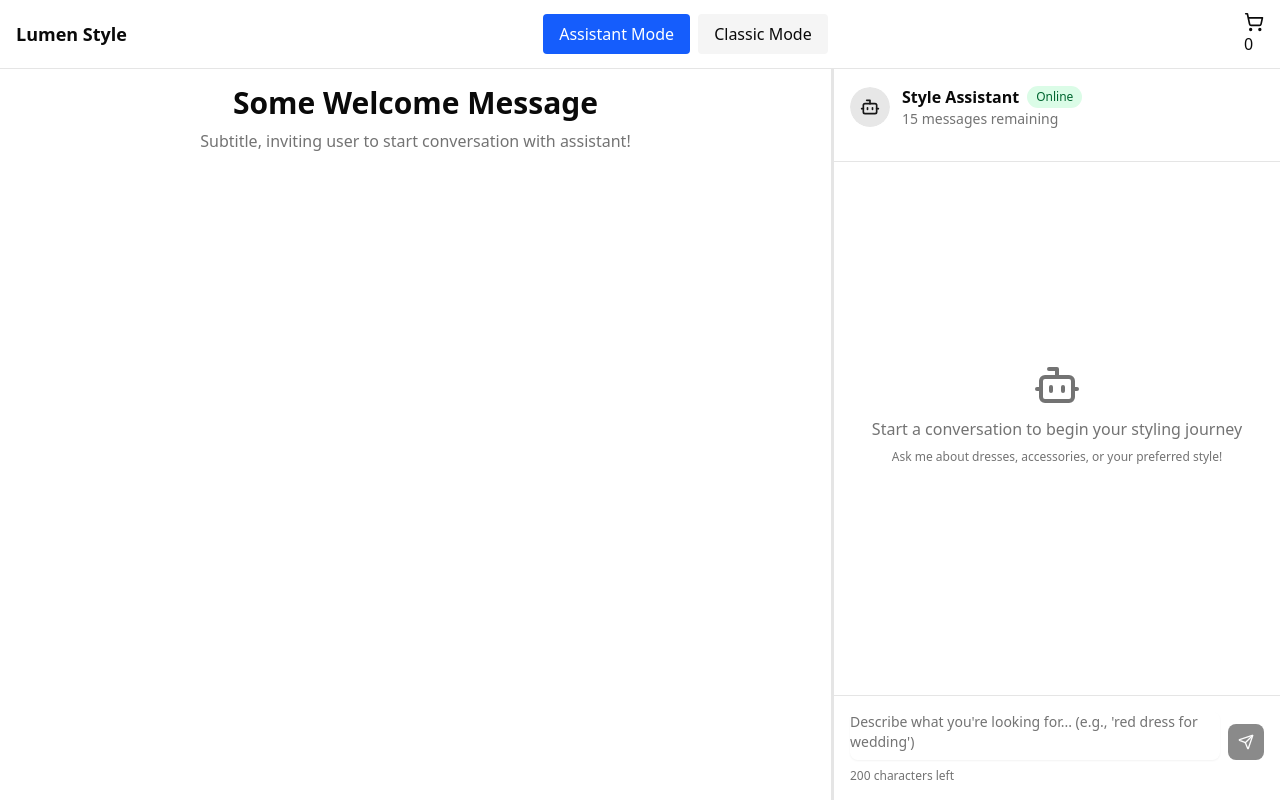
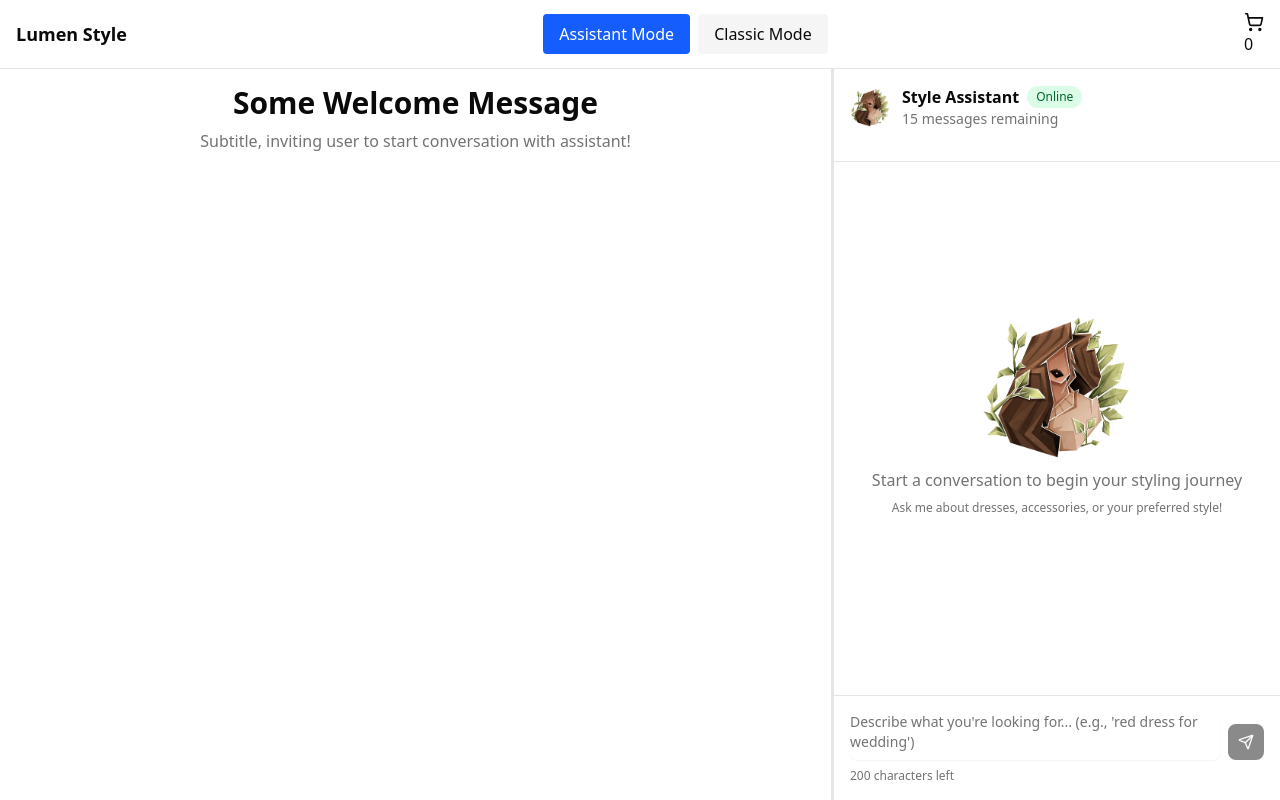
Before and after one commit to gervais-amoah/lumen-collection, a Next.js app: page / in a window 1280 px wide. Built offline with nearby package versions, Linux system fonts and the light colour scheme.

Commit message:
feat: update conversation history limit and enhance chat panel with avatar

```diff
--- a/app/api/converse/route.ts
+++ b/app/api/converse/route.ts
@@ -15,7 +15,7 @@ const ConverseRequestSchema = z.object({
         content: z.string(),
       })
     )
-    .max(10)
+    .max(15) // TODO: make this global for frontend/backend
     .default([]),
 });
 
@@ -51,6 +51,7 @@ export async function POST(req: NextRequest) {
     });
 
     // log result for debugging
+    console.log("Conversation history: \n\n", history);
     console.log("Conversation Result send to the frontend: \n\n", result);
 
     return Response.json(result);
--- a/app/classic/page.tsx
+++ b/app/classic/page.tsx
@@ -42,7 +42,7 @@ export default function ClassicPage() {
       <div className="grid grid-cols-1 md:grid-cols-2 lg:grid-cols-3 gap-6">
         {products.map((p) => (
           <div key={p.id} className="border p-4 rounded shadow-sm">
-            {/* {p.image_url ? (
+            {p.image_url ? (
               <Image
                 src={p.image_url}
                 alt={p.name}
@@ -58,14 +58,7 @@ export default function ClassicPage() {
                 height={300}
                 className="w-full h-48 object-cover mb-4 rounded"
               />
-            )} */}
-            <Image
-              src="/images/placeholder.svg"
-              alt="Placeholder"
-              width={400}
-              height={300}
-              className="w-full h-48 object-cover mb-4 rounded"
-            />
+            )}
             <h2 className="font-semibold text-lg">{p.name}</h2>
             <p className="text-gray-700 mb-2">${p.price.toFixed(2)}</p>
             <p className="text-gray-600 text-sm">{p.description}</p>
--- a/components/assistant/chat-panel.tsx
+++ b/components/assistant/chat-panel.tsx
@@ -7,7 +7,8 @@ import { CardContent, CardFooter, CardHeader } from "@/components/ui/card";
 import { Textarea } from "@/components/ui/textarea";
 import { cn } from "@/lib/utils";
 import { useProductStore } from "@/store/useProductStore";
-import { Bot, Send } from "lucide-react";
+import { Send } from "lucide-react";
+import Image from "next/image";
 import { useEffect, useRef, useState } from "react";
 
 // Gemini Flash free tier: 10 RPM / 250 RPD
@@ -144,7 +145,12 @@ export function ChatPanel() {
         <div className="flex items-center space-x-3">
           <Avatar className="h-10 w-10">
             <AvatarFallback className="bg-primary/10 text-primary">
-              <Bot className="h-5 w-5" />
+              <Image
+                src="/images/assistant_avatar.jpg"
+                alt="Assistant Avatar"
+                width={40}
+                height={40}
+              />
             </AvatarFallback>
           </Avatar>
           <div className="flex-1">
@@ -168,8 +174,13 @@ export function ChatPanel() {
       <CardContent className="flex-1 overflow-auto p-4 space-y-4">
         {messages.length === 0 ? (
           <div className="flex h-full items-center justify-center text-center">
-            <div className="space-y-2">
-              <Bot className="h-12 w-12 text-muted-foreground mx-auto" />
+            <div className="flex flex-col items-center space-y-2">
+              <Image
+                src="/images/assistant_avatar.jpg"
+                alt="Assistant Avatar"
+                width={150}
+                height={150}
+              />
               <p className="text-muted-foreground">
                 Start a conversation to begin your styling journey
               </p>
```
Also changed, not shown: public/images/assistant_avatar.jpg (added).
